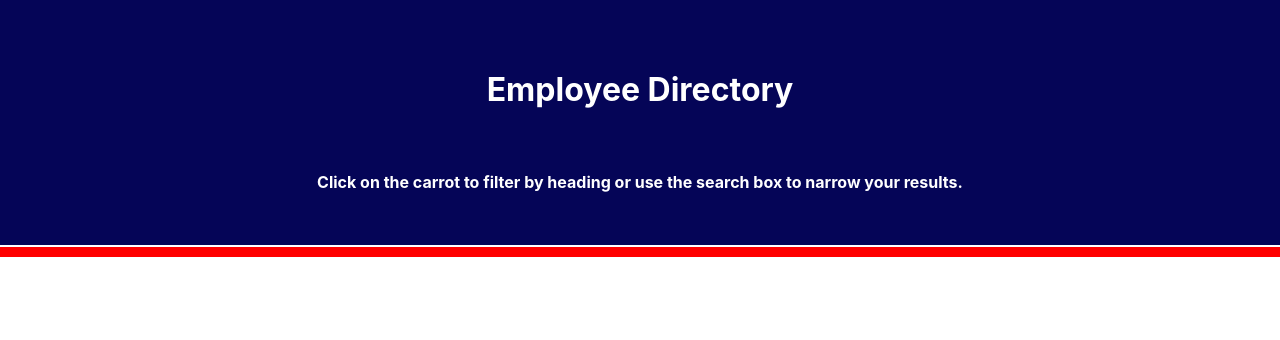
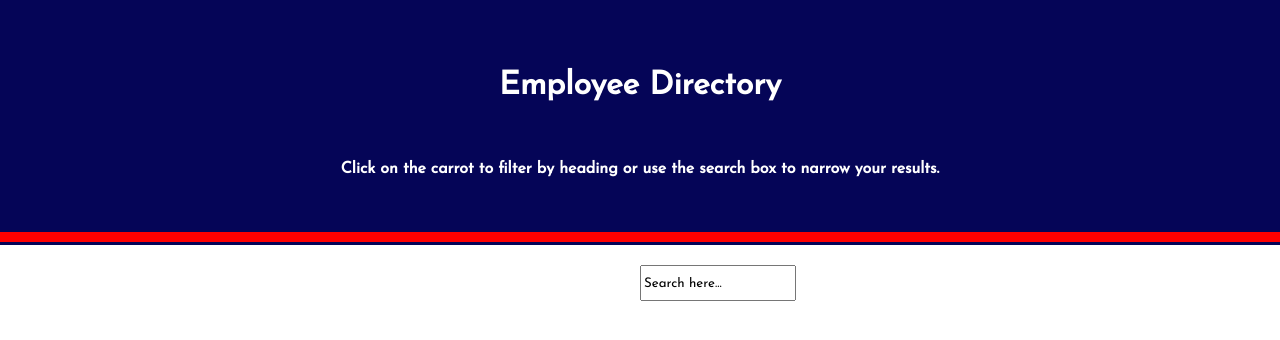
Before and after one commit to stacyo23/EmployeeDirectory, a React (Create React App) app in the folder employee-directory/: page / in a window 1280 px wide. Shown: the top 340 px of the page. Built offline with nearby package versions, Linux system fonts and the light colour scheme.

Commit message:
created a search box and added font

```diff
--- a/employee-directory/public/index.html
+++ b/employee-directory/public/index.html
@@ -10,6 +10,9 @@
       content="Web site created using create-react-app"
     />
     <link rel="apple-touch-icon" href="%PUBLIC_URL%/logo192.png" />
+
+    <link rel="preconnect" href="https://fonts.gstatic.com">
+<link href="https://fonts.googleapis.com/css2?family=Josefin+Sans&display=swap" rel="stylesheet">
     <!--
       manifest.json provides metadata used when your web app is installed on a
       user's mobile device or desktop. See https://developers.google.com/web/fundamentals/web-app-manifest/
--- a/employee-directory/src/components/Header/index.css
+++ b/employee-directory/src/components/Header/index.css
@@ -1,4 +1,6 @@
-
+body {
+    font-family: Josefin Sans;
+}
 
 .container {
     margin-top: 0px;
@@ -8,6 +10,7 @@
     height: 175px;
     margin:0px;
    padding-top: 70px;
+
 }
 
 h1 {
--- a/employee-directory/src/components/SearchForm/index.css
+++ b/employee-directory/src/components/SearchForm/index.css
@@ -0,0 +1,7 @@
+input {
+    margin-top: 20px;
+    margin-left: 50%;
+    font-family: Josefin Sans;
+    height: 30px;
+    width: auto;
+}
--- a/employee-directory/src/components/SearchForm/index.js
+++ b/employee-directory/src/components/SearchForm/index.js
@@ -4,8 +4,10 @@ import "./index.css";
 const SearchForm = () => {
     return (
        <form className="search">
-           <label htmlFor="Search"
-           ></label>
+           <label htmlFor="Search" >
+               <input type="text" value="Search here..." />
+           </label>
+
        </form>
      );
 }
```
